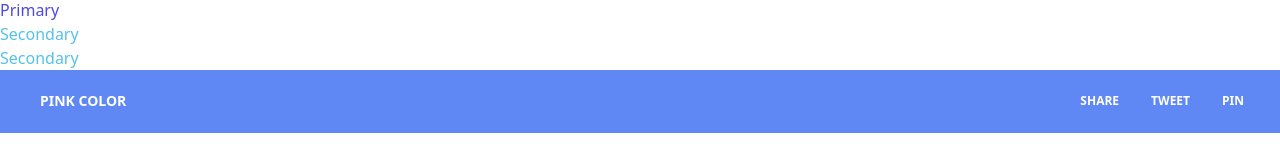
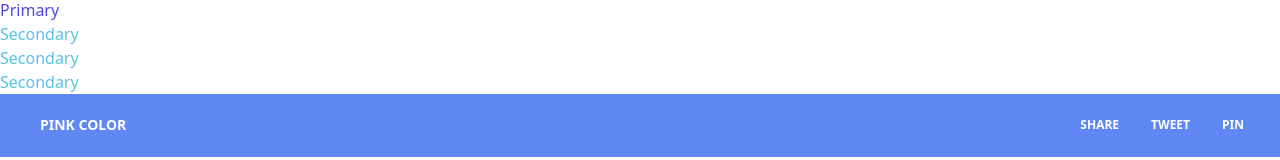
Before and after one commit to Alejandro-Montepeque/SALUD-PLUS, a Vue app: page / in a window 1280 px wide. Shown: the part 302-462 px from the top of the page. Built offline with nearby package versions, Linux system fonts and the light colour scheme.

Commit message:
comentario de preuba

```diff
--- a/src/components/HelloWorld.vue
+++ b/src/components/HelloWorld.vue
@@ -6,4 +6,5 @@
   <h1 class="text-primary">Primary</h1>
   <h3 class="text-secondary">Secondary</h3>
   <h3 class="text-secondary">Secondary</h3>
+  <h3 class="text-secondary">Secondary</h3>
 </template>
```
